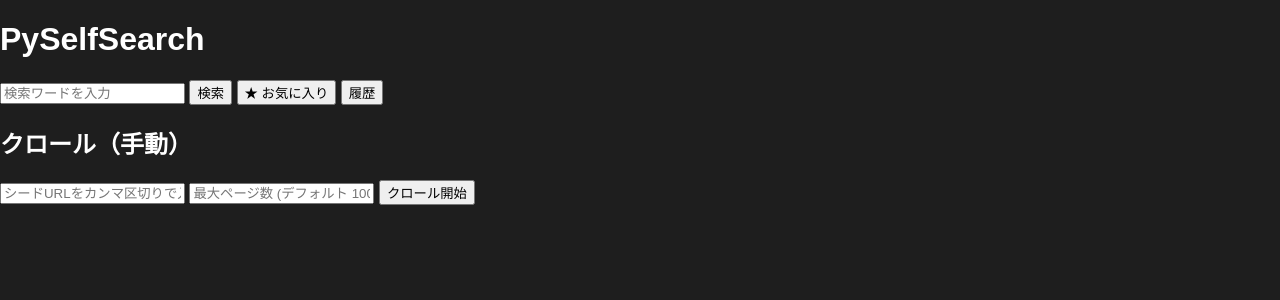
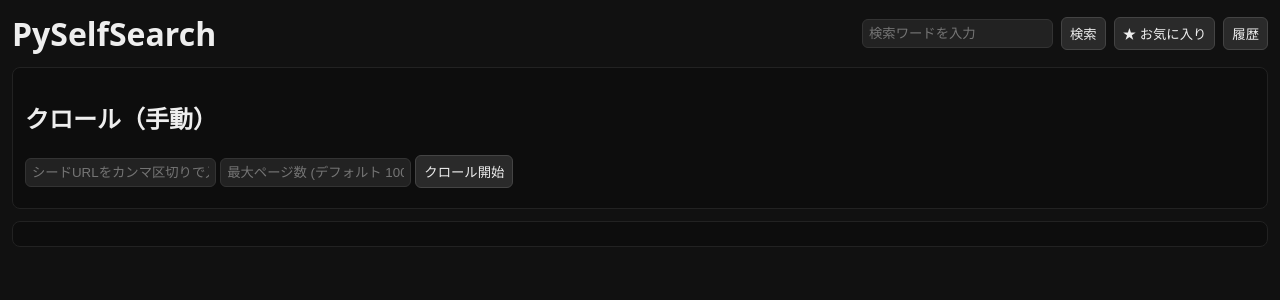
Before and after one commit to mikancat-taki/PyBrowser, a Flask app: page / in a window 1280 px wide. Shown: the top 300 px of the page. Run offline with Flask 3, Linux system fonts and the light colour scheme.

Commit message:
Update style.css

```diff
--- a/static/style.css
+++ b/static/style.css
@@ -1,28 +1,11 @@
-body {
-    margin: 0;
-    background-color: #1e1e1e;
-    color: white;
-    font-family: sans-serif;
-}
-
-#toolbar {
-    display: flex;
-    padding: 5px;
-    background-color: #2d2d2d;
-    align-items: center;
-}
-
-#urlbar {
-    flex: 1;
-    padding: 4px;
-    margin: 0 5px;
-    border: 1px solid #555;
-    background-color: #3c3c3c;
-    color: white;
-}
-
-iframe#browser {
-    width: 100%;
-    height: calc(100vh - 40px);
-    border: none;
-}
+body { background:#111; color:#eee; font-family: system-ui, -apple-system, "Segoe UI", Roboto, "Helvetica Neue", Arial; margin:0; padding:12px; }
+header { display:flex; align-items:center; gap:12px; }
+h1 { margin:0; }
+#controls { margin-left:auto; display:flex; gap:8px; align-items:center; }
+input { padding:6px; border-radius:6px; border:1px solid #333; background:#222; color:#eee; }
+button { padding:6px 8px; border-radius:6px; background:#2a2a2a; color:#eee; border:1px solid #444; cursor:pointer; }
+section { margin-top:12px; background:#0d0d0d; padding:12px; border-radius:8px; border:1px solid #222; }
+.result { padding:10px; border-bottom:1px solid #222; }
+.result a { color:#7bd; font-weight:600; text-decoration:none; }
+.snippet { color:#ccc; margin-top:6px; white-space:pre-wrap; }
+#crawlStatus { margin-top:8px; color:#9f9; }
```
